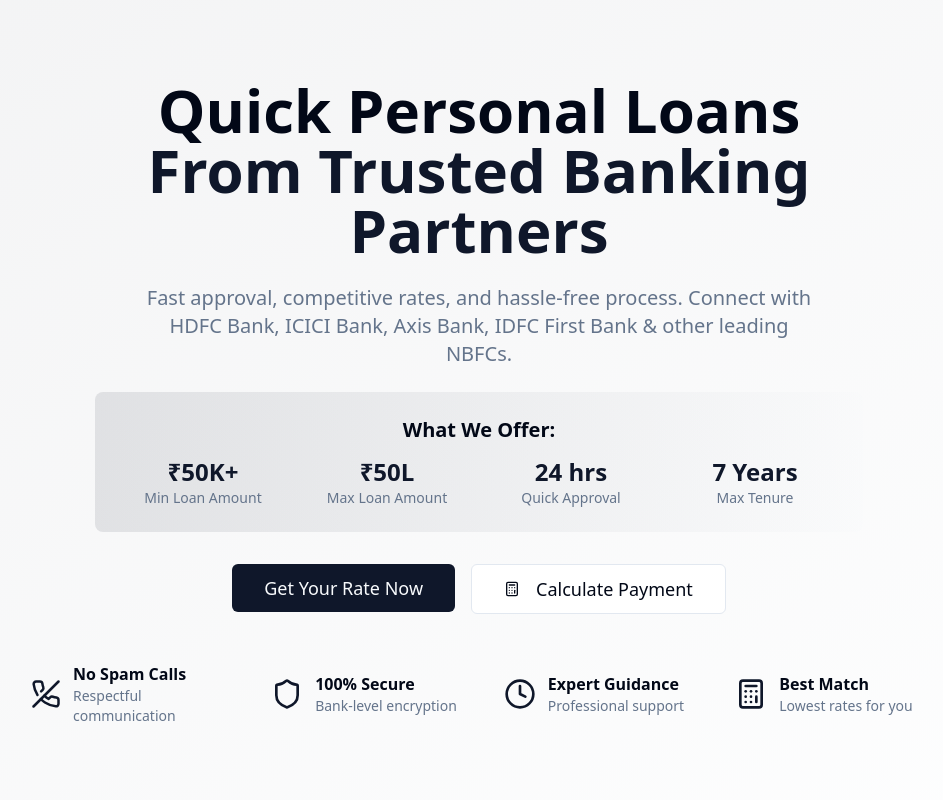
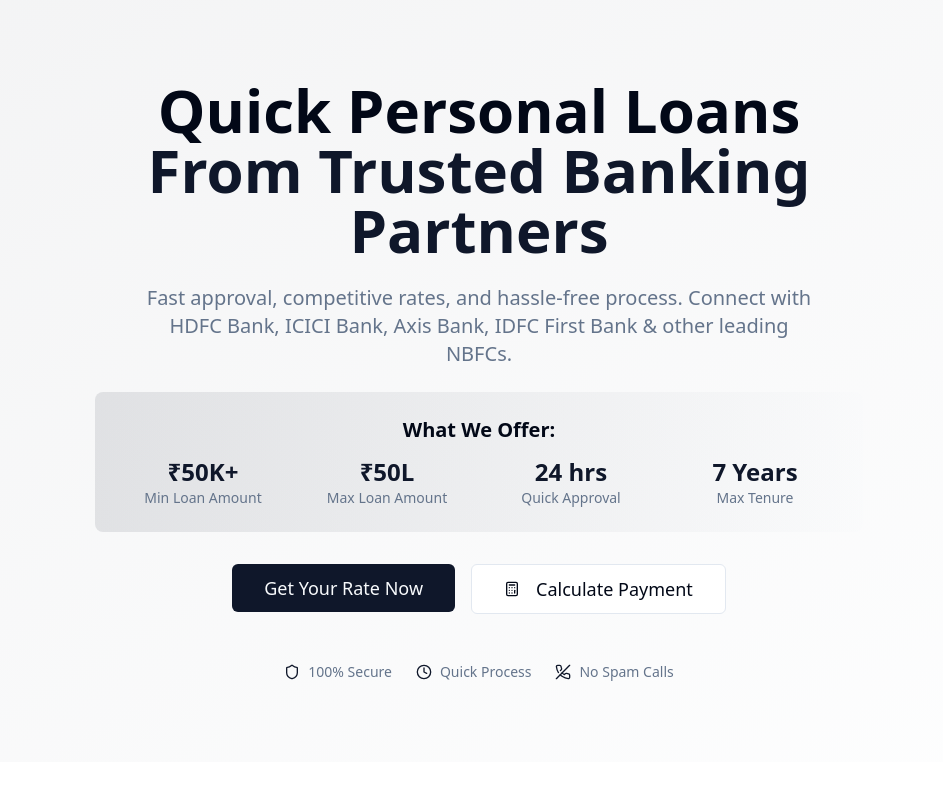
Before and after one commit to asatishpaul/simple-hi-universe-maker, a React (Vite) app: page / in a window 1280 px wide. Shown: the top 800 px of the page, without its empty margins (161-1104 px from the left). Built offline with nearby package versions, Linux system fonts and the light colour scheme.

Commit message:
Remove/Minimize loan services section
Remove or minimize the "Why choose our loan services" section to improve website layout.

```diff
--- a/src/components/Hero.tsx
+++ b/src/components/Hero.tsx
@@ -62,37 +62,18 @@ export const Hero = () => {
             </Button>
           </div>
 
-          <div className="grid grid-cols-1 md:grid-cols-4 gap-6 max-w-4xl mx-auto">
-            <div className="flex items-center justify-center gap-3">
-              <PhoneOff className="h-8 w-8 text-primary" />
-              <div className="text-left">
-                <div className="font-semibold">No Spam Calls</div>
-                <div className="text-sm text-muted-foreground">Respectful communication</div>
-              </div>
+          <div className="flex flex-wrap items-center justify-center gap-6 text-sm text-muted-foreground">
+            <div className="flex items-center gap-2">
+              <Shield className="h-4 w-4 text-primary" />
+              <span>100% Secure</span>
             </div>
-
-            <div className="flex items-center justify-center gap-3">
-              <Shield className="h-8 w-8 text-primary" />
-              <div className="text-left">
-                <div className="font-semibold">100% Secure</div>
-                <div className="text-sm text-muted-foreground">Bank-level encryption</div>
-              </div>
+            <div className="flex items-center gap-2">
+              <Clock className="h-4 w-4 text-primary" />
+              <span>Quick Process</span>
             </div>
-
-            <div className="flex items-center justify-center gap-3">
-              <Clock className="h-8 w-8 text-primary" />
-              <div className="text-left">
-                <div className="font-semibold">Expert Guidance</div>
-                <div className="text-sm text-muted-foreground">Professional support</div>
-              </div>
-            </div>
-
-            <div className="flex items-center justify-center gap-3">
-              <Calculator className="h-8 w-8 text-primary" />
-              <div className="text-left">
-                <div className="font-semibold">Best Match</div>
-                <div className="text-sm text-muted-foreground">Lowest rates for you</div>
-              </div>
+            <div className="flex items-center gap-2">
+              <PhoneOff className="h-4 w-4 text-primary" />
+              <span>No Spam Calls</span>
             </div>
           </div>
         </div>
```
